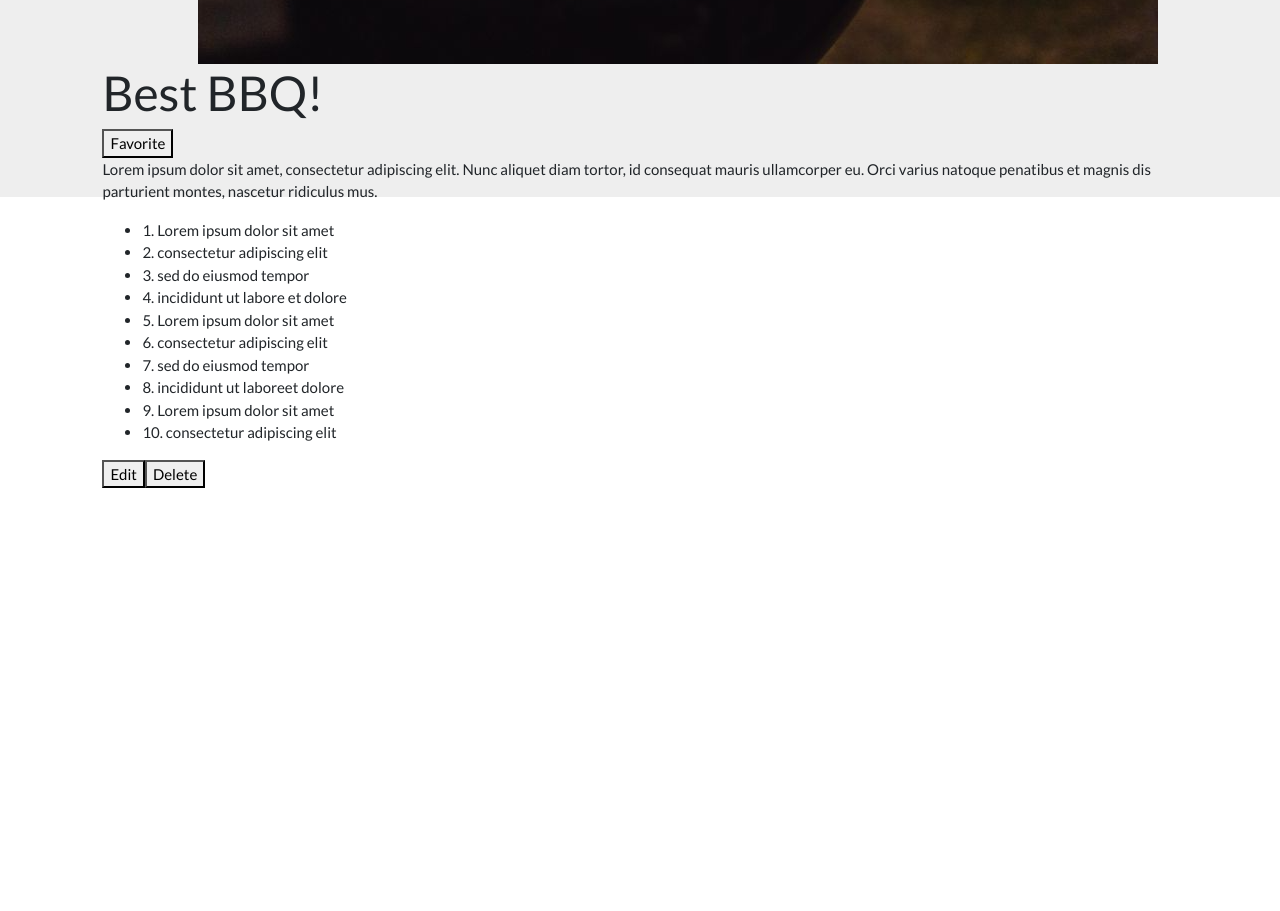
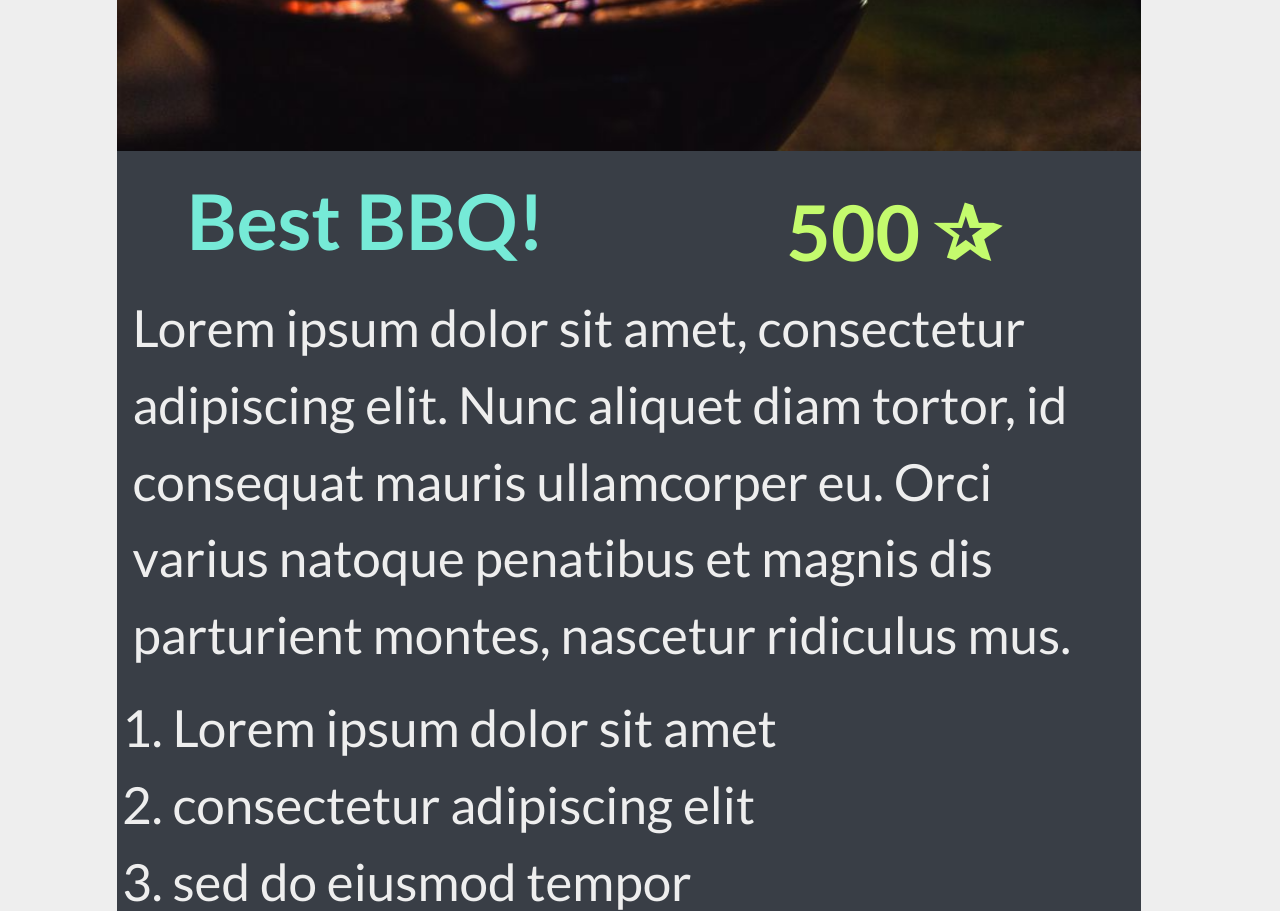
Before and after one commit to kristenpicard/Show-Me-The-City, a React (Create React App) app: page /view-recommendation in a window 1280 px wide. Shown: the part 680-1591 px from the top of the page. Before the commit the page ends 1168 px from the top, so only its background shows below. Built offline with nearby package versions, Linux system fonts and the light colour scheme.

Commit message:
Styling view rec and view fave pages

```diff
--- a/src/components/styling/style.js
+++ b/src/components/styling/style.js
@@ -75,17 +75,73 @@ export const ProfileHeader = styled.div`
 // Styles CREATE tile from profile My Recs
 export const CreateCard = styled.div`
   height: 20vh;
-  justify-content:center;
+  justify-content: center;
   width: 120px;
-
 `;
 
 // Styles myrecs and myfaves tiles from profile
 export const ProfileCard = styled.div`
   height: 20vh;
-  justify-content:center;
+  justify-content: center;
   background-color: #393e46;
-  color: #76EAD7;
+  color: #76ead7;
   font-weight: bold;
   width: 120px;
 `;
+
+export const ImgRec = styled.img`
+  width: 80vw;
+`;
+
+// This is a container used in the view-rec and view-fave pages
+export const ViewContainer = styled.div`
+  background-color: #eeeeee;
+  width: 100vw;
+  font-color: #393e46;
+  padding: 8%;
+  padding-top: 2%;
+`;
+
+// Container in single rec and fave
+export const RecContainer = styled.div`
+  background-color: #393e46;
+  width: 80vw;
+`;
+
+// styles rec title
+export const RecTitle = styled.h1`
+  color: #76ead7;
+  font-size: 6vw;
+  font-weight: bold;
+`;
+
+// styles rec Favorite number and star
+export const Fave = styled.a`
+  color: #c4fb6d;
+  font-size: 6vw;
+  font-weight: bold;
+`;
+
+// styles rec body text
+export const RecBody = styled.div`
+  color: #eeeeee;
+  font-size: 4vw;
+`;
+
+// styles rec edit button
+export const EditBtn = styled.button`
+  color: #393e46;
+  background-color: #c4fb6d;
+  margin: 10px;
+  font-weight: bold;
+  width: 40vw;
+`;
+
+// styles rec delete button
+export const DelBtn = styled.button`
+  color: #393e46;
+  background-color: #ff1919;
+  margin: 10px;
+  font-weight: bold;
+  width: 40vw;
+`;
--- a/src/pages/ViewFavorite.js
+++ b/src/pages/ViewFavorite.js
@@ -1,37 +1,63 @@
 import React from "react";
+import NavBar from "../components/NavBar/index";
+import {
+  DelBtn,
+  EditBtn,
+  Fave,
+  ImgRec,
+  RecBody,
+  RecContainer,
+  RecTitle,
+  ViewContainer,
+} from "../components/styling/style";
 // import "./style.css";
 import bbqImage from "../images/bbqplaceholder.png";
-import { GeneralContainer } from "../components/styling/style";
-import NavBar from "../components/NavBar/index"
 
 const ViewFavorite = () => {
   return (
     <>
-    <NavBar />
-    <GeneralContainer>
-      <a href="backapage">Back to Profile</a>
-      <img src={bbqImage} alt="bbq"></img>
-      <h1>Best BBQ!</h1>
-      <button>Favorite</button>
-      <p>
-        Lorem ipsum dolor sit amet, consectetur adipiscing elit. Nunc aliquet
-        diam tortor, id consequat mauris ullamcorper eu. Orci varius natoque
-        penatibus et magnis dis parturient montes, nascetur ridiculus mus.
-      </p>
-      <ul>
-        <li>1. Lorem ipsum dolor sit amet</li>
-        <li>2. consectetur adipiscing elit</li>
-        <li>3. sed do eiusmod tempor</li>
-        <li>4. incididunt ut labore et dolore</li>
-        <li>5. Lorem ipsum dolor sit amet</li>
-        <li>6. consectetur adipiscing elit</li>
-        <li>7. sed do eiusmod tempor</li>
-        <li>8. incididunt ut laboreet dolore</li>
-        <li>9. Lorem ipsum dolor sit amet</li>
-        <li>10. consectetur adipiscing elit</li>
-      </ul>
-      <button>Share</button>
-    </GeneralContainer>
+      <NavBar />
+      <ViewContainer>
+        <a href="backapage">Back to Profile</a>
+        <div className="container">
+          <br></br>
+          <ImgRec src={bbqImage} alt="bbq"></ImgRec>
+          <RecContainer>
+            <br></br>
+            <div className="row text-center">
+              <RecTitle className="col">Best BBQ!</RecTitle>
+              <Fave href="test" className="col">
+                500 ✰
+              </Fave>
+            </div>
+
+            <RecBody className="container">
+              <p>
+                Lorem ipsum dolor sit amet, consectetur adipiscing elit. Nunc
+                aliquet diam tortor, id consequat mauris ullamcorper eu. Orci
+                varius natoque penatibus et magnis dis parturient montes,
+                nascetur ridiculus mus.
+              </p>
+              <ol>
+                <li>Lorem ipsum dolor sit amet</li>
+                <li>consectetur adipiscing elit</li>
+                <li>sed do eiusmod tempor</li>
+                <li>incididunt ut labore et dolore</li>
+                <li>Lorem ipsum dolor sit amet</li>
+                <li>consectetur adipiscing elit</li>
+                <li>sed do eiusmod tempor</li>
+                <li>incididunt ut laboreet dolore</li>
+                <li>Lorem ipsum dolor sit amet</li>
+                <li>consectetur adipiscing elit</li>
+              </ol>
+              <div className="text-center">
+                <EditBtn>Share</EditBtn>
+
+              </div>
+            </RecBody>
+          </RecContainer>
+        </div>
+      </ViewContainer>
     </>
   );
 };
--- a/src/pages/ViewRec.js
+++ b/src/pages/ViewRec.js
@@ -1,38 +1,63 @@
 import React from "react";
 // import "./style.css";
 import bbqImage from "../images/bbqplaceholder.png";
-import { GeneralContainer } from "../components/styling/style";
+import {
+  DelBtn,
+  EditBtn,
+  Fave,
+  ImgRec,
+  RecBody,
+  RecContainer,
+  RecTitle,
+  ViewContainer,
+} from "../components/styling/style";
 import NavBar from "../components/NavBar/index"
 
 const ViewRec = () => {
   return (
     <>
     <NavBar />
-    <GeneralContainer>
-      <a href="backapage">Back to Profile</a>
-      <img src={bbqImage} alt="bbq"></img>
-      <h1>Best BBQ!</h1>
-      <button>Favorite</button>
-      <p>
-        Lorem ipsum dolor sit amet, consectetur adipiscing elit. Nunc aliquet
-        diam tortor, id consequat mauris ullamcorper eu. Orci varius natoque
-        penatibus et magnis dis parturient montes, nascetur ridiculus mus.
-      </p>
-      <ul>
-        <li>1. Lorem ipsum dolor sit amet</li>
-        <li>2. consectetur adipiscing elit</li>
-        <li>3. sed do eiusmod tempor</li>
-        <li>4. incididunt ut labore et dolore</li>
-        <li>5. Lorem ipsum dolor sit amet</li>
-        <li>6. consectetur adipiscing elit</li>
-        <li>7. sed do eiusmod tempor</li>
-        <li>8. incididunt ut laboreet dolore</li>
-        <li>9. Lorem ipsum dolor sit amet</li>
-        <li>10. consectetur adipiscing elit</li>
-      </ul>
-      <button>Edit</button>
-      <button>Delete</button>
-    </GeneralContainer>
+    <ViewContainer>
+        <a href="backapage">Back to Profile</a>
+        <div className="container">
+          <br></br>
+          <ImgRec src={bbqImage} alt="bbq"></ImgRec>
+          <RecContainer>
+            <br></br>
+            <div className="row text-center">
+              <RecTitle className="col">Best BBQ!</RecTitle>
+              <Fave href="test" className="col">
+                500 ✰
+              </Fave>
+            </div>
+
+            <RecBody className="container">
+              <p>
+                Lorem ipsum dolor sit amet, consectetur adipiscing elit. Nunc
+                aliquet diam tortor, id consequat mauris ullamcorper eu. Orci
+                varius natoque penatibus et magnis dis parturient montes,
+                nascetur ridiculus mus.
+              </p>
+              <ol>
+                <li>Lorem ipsum dolor sit amet</li>
+                <li>consectetur adipiscing elit</li>
+                <li>sed do eiusmod tempor</li>
+                <li>incididunt ut labore et dolore</li>
+                <li>Lorem ipsum dolor sit amet</li>
+                <li>consectetur adipiscing elit</li>
+                <li>sed do eiusmod tempor</li>
+                <li>incididunt ut laboreet dolore</li>
+                <li>Lorem ipsum dolor sit amet</li>
+                <li>consectetur adipiscing elit</li>
+              </ol>
+              <div className="row text-center">
+                <EditBtn className="col">Edit</EditBtn>
+                <DelBtn className="col">Delete</DelBtn>
+              </div>
+            </RecBody>
+          </RecContainer>
+        </div>
+      </ViewContainer>
     </>
   );
 };
```
